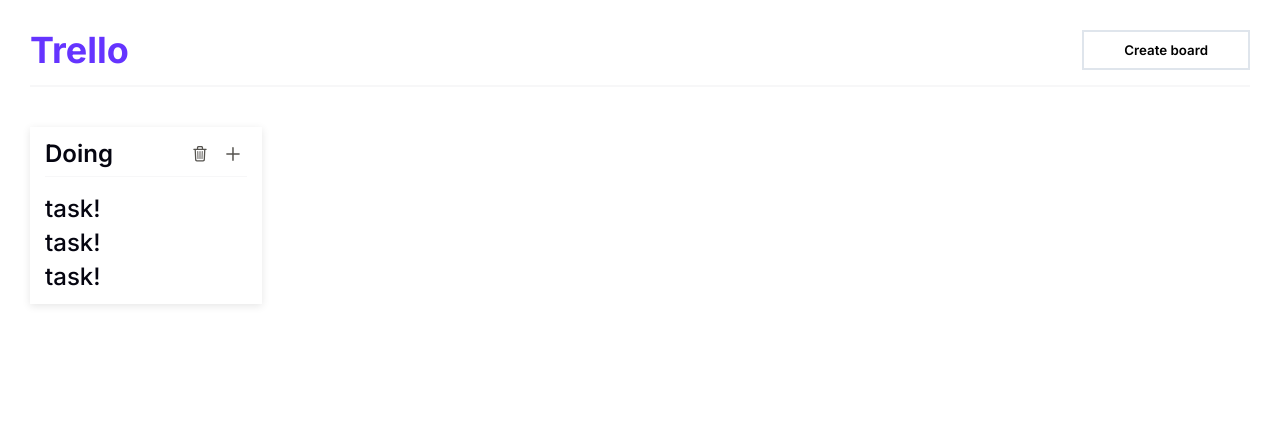
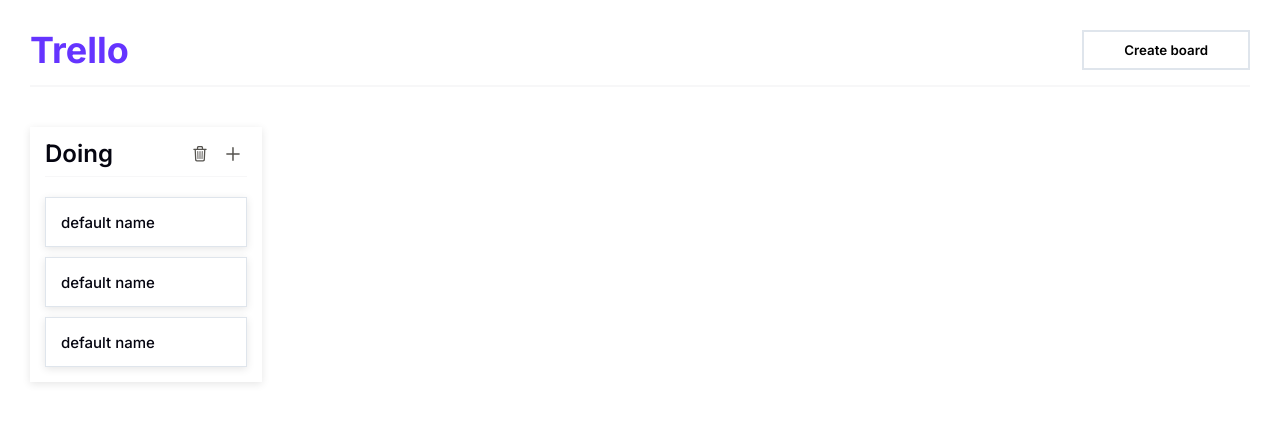
Before and after one commit to tntyyy/react-trello, a React app: page / in a window 1280 px wide. Shown: the top 422 px of the page. Built offline with nearby package versions, Linux system fonts and the light colour scheme.

Commit message:
feat: task

```diff
--- a/src/components/Board/Board.tsx
+++ b/src/components/Board/Board.tsx
@@ -1,5 +1,6 @@
 import React, { FC } from 'react';
 import styles from './Board.module.scss';
+import Task from "@/components/Task/Task";
 
 const Board: FC = () => {
   return (
@@ -44,9 +45,9 @@
               </div>
           </div>
           <div className={styles.board__content}>
-              <div>task!</div>
-              <div>task!</div>
-              <div>task!</div>
+              <Task />
+              <Task />
+              <Task />
           </div>
       </div>
   );
--- /dev/null
+++ b/src/components/Task/Task.module.scss
@@ -0,0 +1,33 @@
+.task {
+  padding: 15px;
+
+  display: flex;
+  justify-content: space-between;
+  align-items: center;
+
+  box-shadow: var(--shadow);
+  border: var(--border);
+
+  cursor: pointer;
+
+  span {
+    font-size: var(--fs-small);
+  }
+
+  &:hover > button {
+    opacity: 1;
+    transition: var(--transition);
+  }
+
+  button {
+    opacity: 0;
+    background-color: inherit;
+    border: 0;
+    cursor: pointer;
+
+    &:hover > svg {
+      transition: var(--transition);
+      fill: var(--color-purple);
+    }
+  }
+}
--- /dev/null
+++ b/src/components/Task/Task.tsx
@@ -0,0 +1,29 @@
+import React, { FC } from 'react';
+import styles from './Task.module.scss';
+
+const Task: FC = () => {
+  return (
+      <div className={styles.task}>
+          <span className={styles.task__title}>default name</span>
+          <button>
+              <svg
+                  fill="rgba(55, 53, 47, 0.85)"
+                  className="trash"
+                  display="block"
+                  viewBox="0 0 16 16"
+                  style={{
+                      width: 16,
+                      height: 16,
+                      WebkitFlexShrink: "0",
+                      flexShrink: "0",
+                      backfaceVisibility: "hidden",
+                  }}
+              >
+                  <path d="M4.862 15.429h6.283c1.045 0 1.722-.636 1.77-1.689l.465-9.85h.752c.342 0 .608-.26.608-.602a.594.594 0 00-.608-.595H11.09V1.668C11.09.622 10.427 0 9.292 0H6.694C5.566 0 4.896.622 4.896 1.668v1.025H1.861a.598.598 0 100 1.196h.76l.464 9.858c.048 1.053.718 1.682 1.777 1.682zm1.292-13.7c0-.355.246-.58.63-.58h2.42c.382 0 .628.225.628.58v.964H6.154V1.73zM4.992 14.22c-.376 0-.65-.274-.67-.677L3.864 3.89h8.251l-.444 9.652c-.014.403-.287.677-.677.677H4.992zm.991-1.1c.288 0 .472-.185.465-.452l-.205-7.164c-.007-.274-.198-.451-.472-.451-.287 0-.471.184-.464.45l.205 7.165c.007.273.198.451.471.451zm2.017 0c.287 0 .479-.185.479-.452V5.503c0-.267-.192-.451-.479-.451s-.479.184-.479.45v7.165c0 .267.192.451.479.451zm2.017 0c.273 0 .458-.179.464-.452l.212-7.164c.007-.267-.184-.451-.464-.451-.274 0-.465.177-.472.45l-.212 7.165c-.007.267.184.451.472.451z"></path>
+              </svg>
+          </button>
+      </div>
+  );
+};
+
+export default Task;
```
